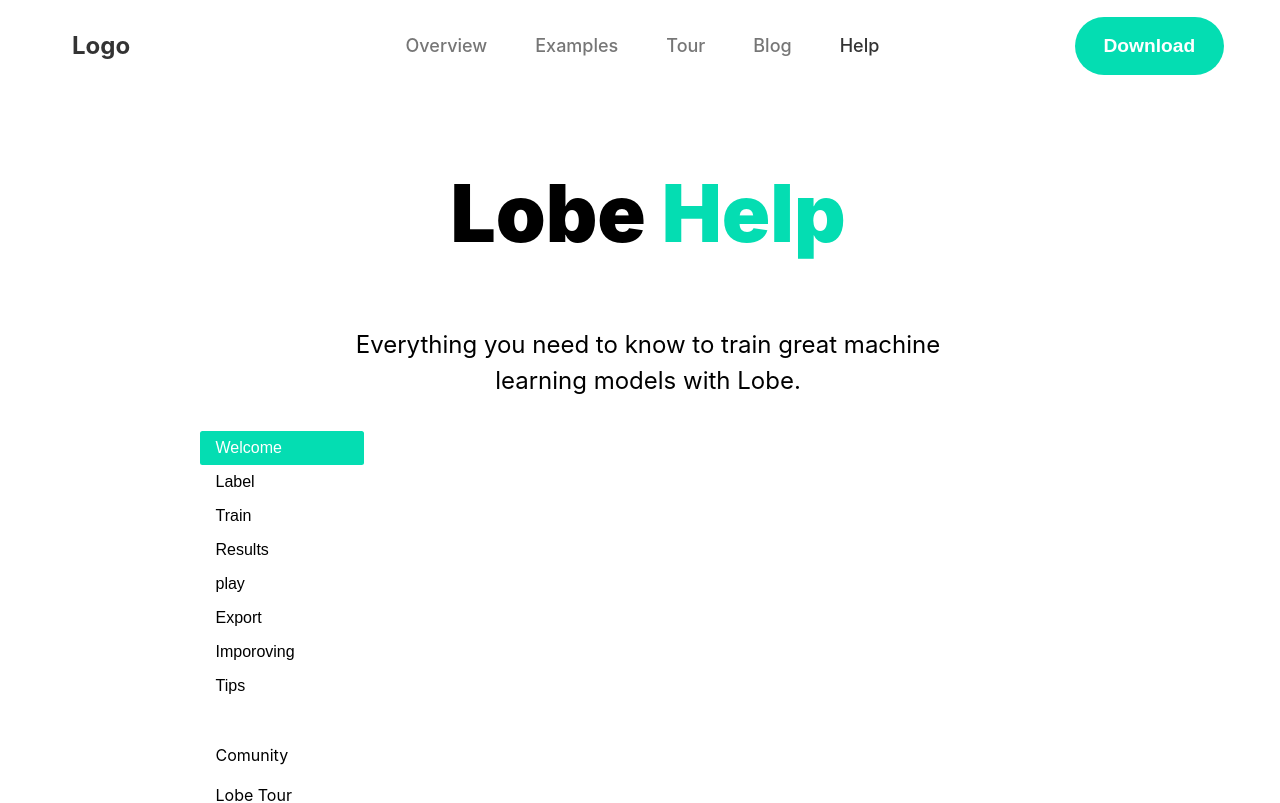
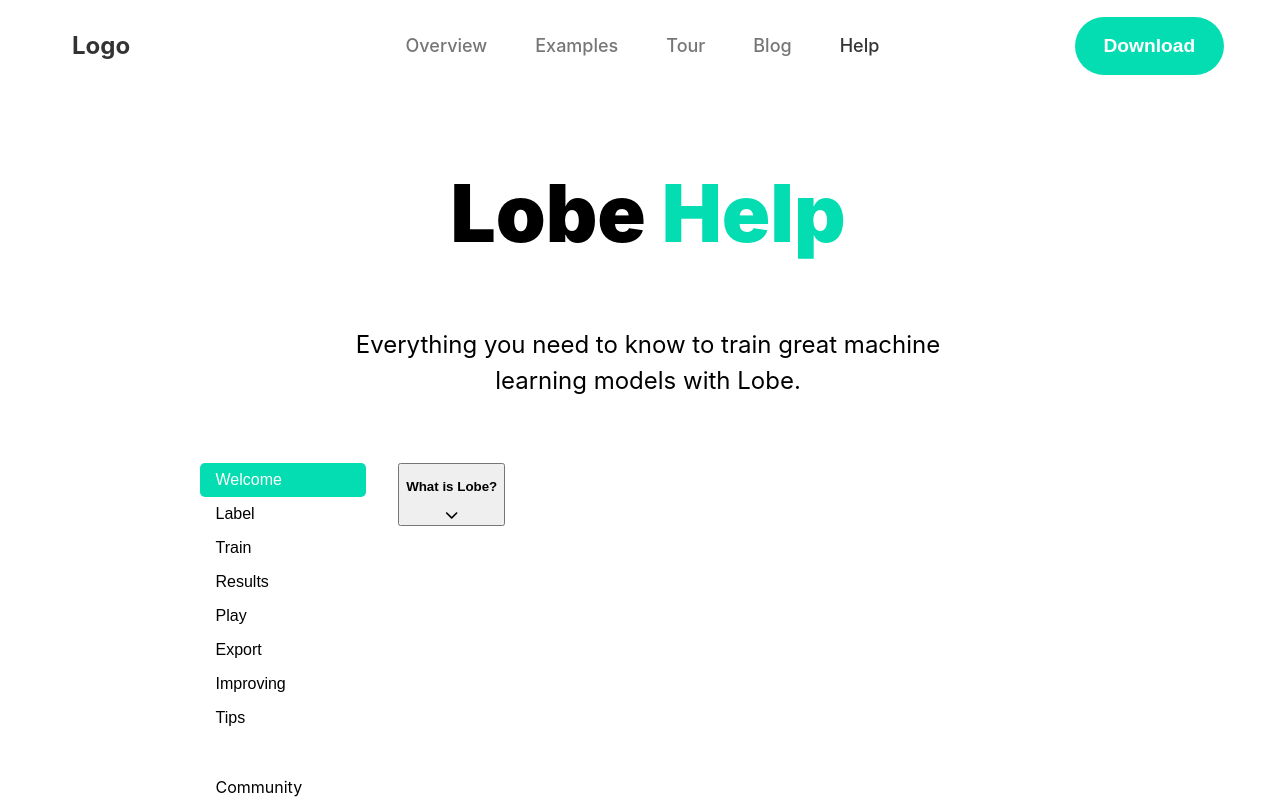
Before and after one commit to samit1719/React_project_1, a React (Vite) app: page /help in a window 1280 px wide. Shown: the top 803 px of the page. Built offline with nearby package versions, Linux system fonts and the light colour scheme.

Commit message:
working on help page dropdown list

```diff
--- a/src/components/Dropdown.tsx
+++ b/src/components/Dropdown.tsx
@@ -1,6 +1,25 @@
 import { faChevronDown, faChevronUp } from "@fortawesome/free-solid-svg-icons";
 import { FontAwesomeIcon } from "@fortawesome/react-fontawesome";
-import React, { useState } from "react";
+import { useState } from "react";
+import styled from "styled-components";
+
+const DropDownContainer = styled.div`
+	border-bottom: '1px solid rgba(0, 0, 0, 0.4);
+	padding-bottom: 2em;
+`;
+
+const DropDownButton = styled.button`
+	border: none;
+	background-color: inherit;
+	width: 100%:
+	display: flex;
+	alignItems: center;
+	justifyContent: space-between;
+`;
+
+const TitleText = styled.p`
+  font-weight: bold;
+`;
 
 const Dropdown = ({
   titleText,
@@ -10,14 +29,15 @@
   content: React.ReactNode;
 }) => {
   const [visible, setVisible] = useState(false);
+
   return (
-    <div>
-      <div onClick={() => setVisible(!visible)}>
-        <p>{titleText}</p>
+    <DropDownContainer>
+      <DropDownButton onClick={() => setVisible(!visible)}>
+        <TitleText>{titleText}</TitleText>
         <FontAwesomeIcon icon={!visible ? faChevronDown : faChevronUp} />
-      </div>
+      </DropDownButton>
       {visible && <div>{content}</div>}
-    </div>
+    </DropDownContainer>
   );
 };
 
--- /dev/null
+++ b/src/components/DropdownList.tsx
@@ -0,0 +1,29 @@
+import { FontAwesomeIcon } from "@fortawesome/react-fontawesome";
+
+interface DropdownListProps {
+  list: React.ReactElement[];
+}
+
+const DropdownList: React.FC<DropdownListProps> = ({ list }) => {
+  return (
+    <div
+      style={{
+        display: "flex",
+        justifyContent: "center",
+        gap: "1em",
+        marginBottom: "1em",
+      }}
+    >
+      {list.map((listItem: React.ReactElement, idx: number) => {
+        return (
+          <div key={idx}>
+            <FontAwesomeIcon icon={["fas", "check-circle"]} />
+            {listItem}
+          </div>
+        );
+      })}
+    </div>
+  );
+};
+
+export default DropdownList;
--- a/src/pages/Help.tsx
+++ b/src/pages/Help.tsx
@@ -1,7 +1,9 @@
+import styled from "styled-components";
+import Layout from "../components/Layout";
 import { useState } from "react";
-import Layout from "../components/Layout";
-import styled from "styled-components";
 import { Link } from "react-router-dom";
+import { dropdownData } from "../utils/dropdown";
+import Dropdown from "../components/Dropdown";
 
 const InfoHeader = styled.p`
   font-weight: normal;
@@ -12,9 +14,9 @@
 `;
 
 const FAQSection = styled.div`
-  margin-top: 2em;
+  margin-top: 4em;
   display: flex;
-  gap:2em;
+  gap: 2em;
 `;
 
 const TabSectionContainer = styled.div``;
@@ -24,15 +26,14 @@
   flex-direction: column;
   width: auto;
 `;
-
-const Tab = styled.button<{ $active?: boolean }>`
+const Tab = styled.button<{ $active: boolean }>`
   background: none;
+  cursor: pointer;
   border: none;
-  cursor: pointer;
   padding: 0.5em 4em 0.5em 1em;
   color: ${(props) => (props.$active ? "white" : "inherit")};
-  background-color: ${(props) => (props.$active ? "#04DDB2" : "none")};
-  border-radius: 2.5px;
+  background-color: ${(props) => (props.$active ? "#04DDB2" : "white")};
+  border-radius: 5px;
   width: 100%;
   font-size: 1em;
   text-align: left;
@@ -40,31 +41,31 @@
 
 const StyledLink = styled(Link)`
   padding: 0.5em 4em 0.5em 1em;
+  text-decoration: none;
   color: inherit;
-  text-decoration: none;
   cursor: pointer;
 `;
 const DropdownSectionContainer = styled.div``;
 
-
 const Help = () => {
   const [activeTab, setActiveTab] = useState("Welcome");
+
   const FAQTags = [
     "Welcome",
     "Label",
     "Train",
     "Results",
-    "play",
+    "Play",
     "Export",
-    "Imporoving",
+    "Improving",
     "Tips",
   ];
 
   const contactTags = [
-    { title: "Comunity", url: "https://aka.ms/LobeCommunity" },
+    { title: "Community", url: "https://aka.ms/LobeCommunity" },
     { title: "Lobe Tour", url: "/tour" },
     { title: "Examples", url: "/examples" },
-    { title: "Contact Us", url: "mailto:samuelteshome1719@gmail.com" },
+    { title: "Contact Us", url: "mailto:angumbao@sandtech.com" },
   ];
 
   return (
@@ -87,10 +88,43 @@
             ))}
           </TabSection>
           <TabSection>
-            {contactTags.map((contact: { title: string; url: string }, idx: number) => <StyledLink key={idx} to={contact.url}>{contact.title}</StyledLink>)}
+            {contactTags.map(
+              (
+                contact: {
+                  title: string;
+                  url: string;
+                },
+                idx: number
+              ) => (
+                <StyledLink key={idx} to={contact.url}>
+                  {contact.title}
+                </StyledLink>
+              )
+            )}
           </TabSection>
         </TabSectionContainer>
-        <DropdownSectionContainer></DropdownSectionContainer>
+        <DropdownSectionContainer>
+          {
+            //@ts-ignore
+            dropdownData[activeTab.toLowerCase()].map(
+              (
+                dropdown: {
+                  titleText: string;
+                  content: React.ReactNode;
+                },
+                idx: number
+              ) => {
+                return (
+                  <Dropdown
+                    key={idx}
+                    titleText={dropdown.titleText}
+                    content={dropdown.content}
+                  />
+                );
+              }
+            )
+          }
+        </DropdownSectionContainer>
       </FAQSection>
     </Layout>
   );
--- /dev/null
+++ b/src/utils/dropdown.tsx
@@ -0,0 +1,47 @@
+import { Link } from "react-router-dom";
+import DropdownList from "../components/DropdownList";
+
+const dropdownData = {
+  welcome: [
+    {
+      titleText: "What is Lobe?",
+      content: (
+        <>
+          <p>
+            Lobe is a free, private desktop application that has everything you
+            need to take your machine learning ideas from prototype to
+            production.
+          </p>
+          <DropdownList
+            list={[
+              <p>
+                <Link to={"/label"}>Label</Link> your examples
+              </p>,
+              <p>
+                <Link to={"/train"}>Train</Link> a model
+              </p>,
+              <p>
+                Evaluate training <Link to={"/train"}>results</Link>
+              </p>,
+              <p>
+                <Link to={"/train"}>Play</Link> with your model
+              </p>,
+              <p>
+                <Link to={"/train"}>Export</Link> and use your model in an app
+              </p>,
+            ]}
+          />
+        </>
+      ),
+    },
+  ],
+  label: [],
+  train: [],
+  results: [],
+  play: [],
+  export: [],
+  improving: [],
+  tips: [],
+};
+
+export { dropdownData };
```
